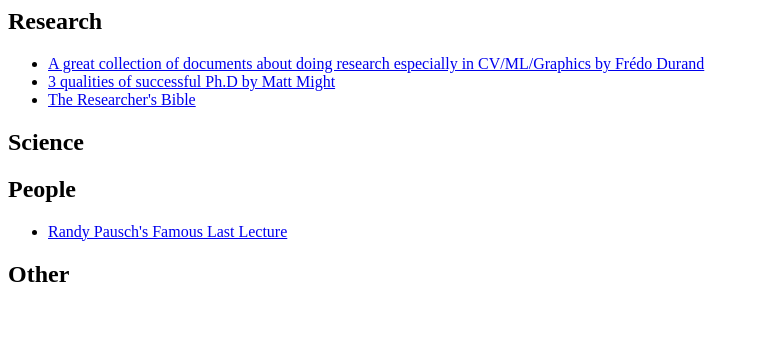
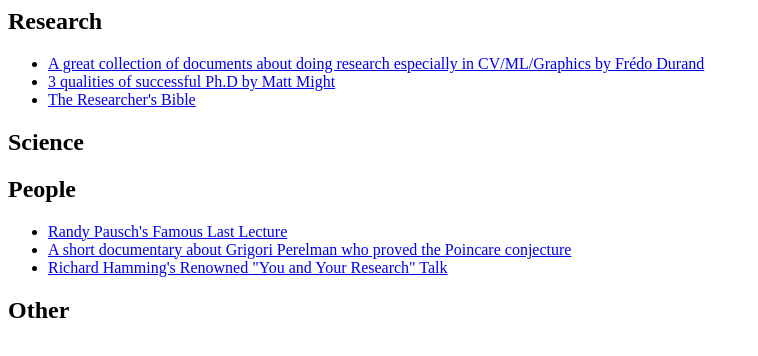
Before and after one commit to MehmetAygun/mehmetaygun.github.io, a plain HTML site: page links.html in a window 1280 px wide. Shown: the whole page, without its empty margins (0-758 px from the left). Drawn offline with Linux system fonts and the light colour scheme.

Commit message:
new links

```diff
--- a/links.html
+++ b/links.html
@@ -15,6 +15,8 @@
 
 <ul>
   <li><a href="https://www.youtube.com/watch?v=ji5_MqicxSo&ab_channel=CarnegieMellonUniversity"> Randy Pausch's Famous Last Lecture</a> </li>
+  <li><a href="https://www.youtube.com/watch?v=Ng1W2KUHI2s"> A short documentary about Grigori Perelman who proved the Poincare conjecture</a> </li>
+  <li><a href="https://www.youtube.com/watch?v=a1zDuOPkMSw"> Richard Hamming's Renowned "You and Your Research" Talk </a> </li>
 </ul>
 
 <h2> Other </h2>
```
